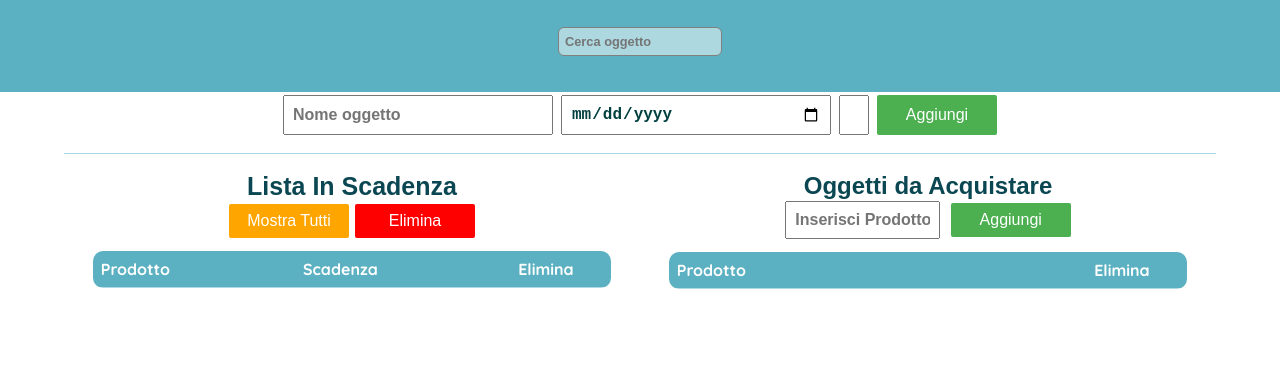
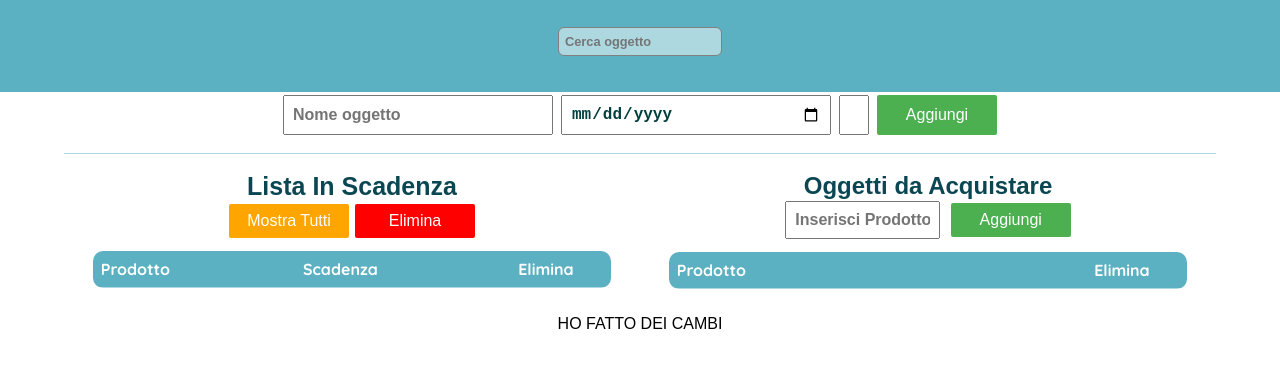
Before and after one commit to Constantine-gm/munchly, a plain HTML site: page listupgrade.html in a window 1280 px wide. Shown: the part 78-446 px from the top of the page. Drawn offline with Linux system fonts and the light colour scheme; a web font is replaced by a local one.

Commit message:
aggiunto messaggio prova

```diff
--- a/listupgrade.html
+++ b/listupgrade.html
@@ -95,6 +95,9 @@
     </table>
 </div>
 </div>
+<div>
+    <p>HO FATTO DEI CAMBI</p>
+</div>
 
 </body>
 </html>
```
